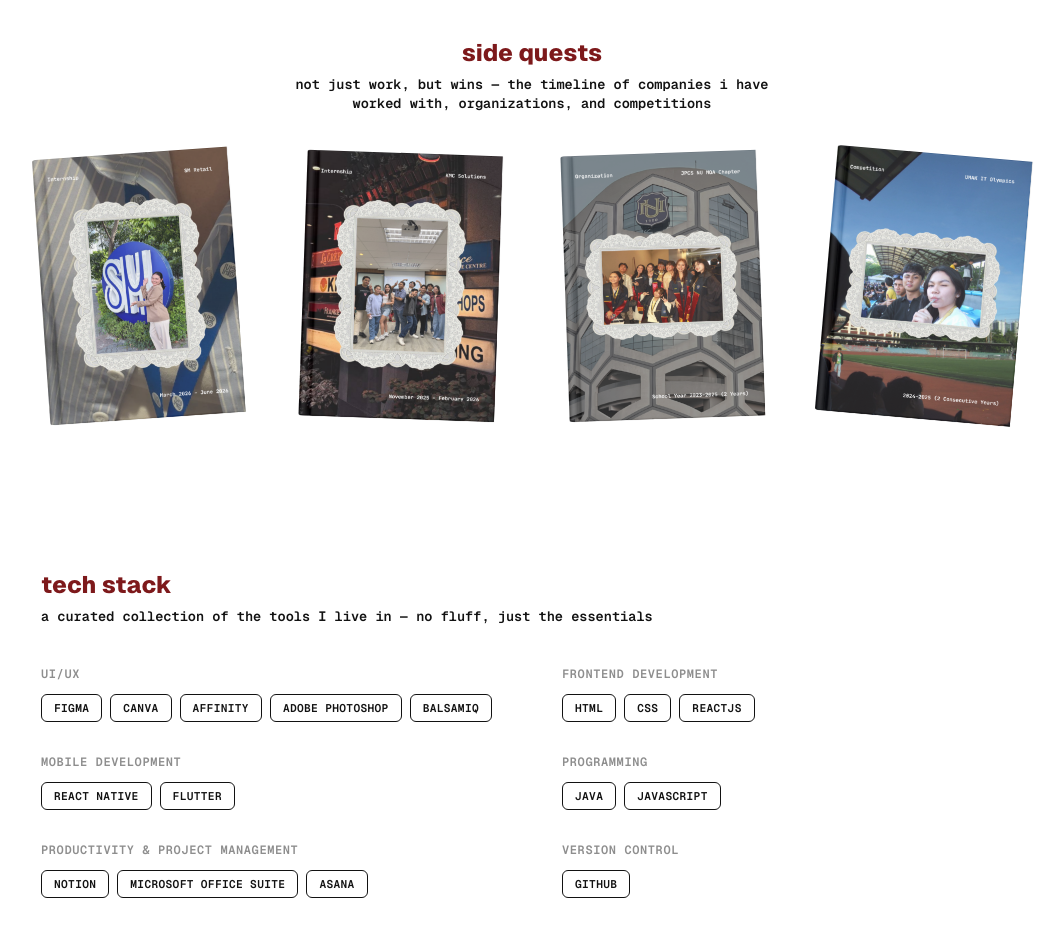
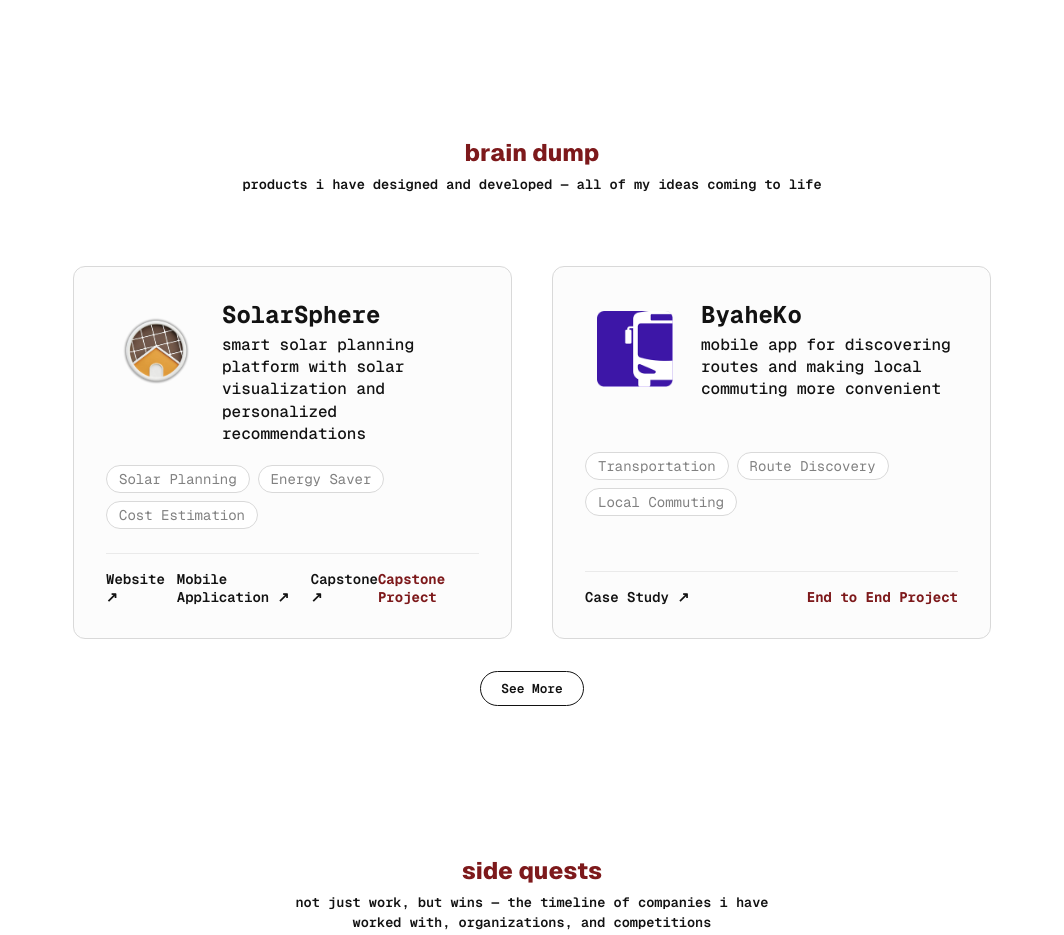
Before and after one commit to marianadine/mariafaye2026, a React (Vite) app: page / in a window 1280 px wide. Shown: the part 820-1755 px from the top of the page, without its empty margins (108-1172 px from the left). Built offline with nearby package versions, Linux system fonts and the light colour scheme; a web font is replaced by a local one.

Commit message:
Home Page | brain dump section added

```diff
--- a/src/pages/home.jsx
+++ b/src/pages/home.jsx
@@ -1,4 +1,7 @@
 import stripImage from '../imgs/homepageimg.png';
+
+import solarSphereIcon from '../imgs/icons/solarspherelogo.png';
+import byahekoIcon from '../imgs/icons/byahekologo.png';
 
 import kmc from '../imgs/book-kmc.png';
 import sm from '../imgs/book-sm.png';
@@ -12,10 +15,38 @@ import musicImg from '../imgs/cds.png';
 
 import '../styles/commonstyles.css';
 import '../styles/home.css';
+import '../styles/card.css';
 
 import TechStack from '../components/techStack';
 
 export default function Home() {
+
+    const projects = [
+        {
+            id: 1,
+            title: 'SolarSphere',
+            description: 'smart solar planning platform with solar visualization and personalized recommendations',
+            icon: solarSphereIcon,
+            tags: ['Solar Planning', 'Energy Saver', 'Cost Estimation'],
+            links: [
+                { label: 'Website ↗', url: '#' },
+                { label: 'Mobile Application ↗', url: '#' },
+                { label: 'Capstone ↗', url: '#' },
+            ],
+            badge: 'Capstone Project',
+        },
+        {
+            id: 2,
+            title: 'ByaheKo',
+            description: 'mobile app for discovering routes and making local commuting more convenient',
+            icon: byahekoIcon,
+            tags: ['Transportation', 'Route Discovery', 'Local Commuting'],
+            links: [
+                { label: 'Case Study ↗', url: '#' },
+            ],
+            badge: 'End to End Project',
+        },
+    ];
 
     const hobbiesList = [
         {
@@ -60,6 +91,49 @@ export default function Home() {
                 </div>
             </section>
 
+            {/* SECOND SECTION */}
+            <section className="braindump-section">
+                <h3 className="section-name">brain dump</h3>
+                <code className="section-description">
+                    products i have designed and developed — all of my ideas coming to life
+                </code>
+
+                <div className="projects-grid">
+                    {projects.map((project) => (
+                        <div key={project.id} className="project-card">
+                            <div className="card-header">
+                                <img src={project.icon} alt={project.title} className="project-icon" />
+                                <div className="project-meta">
+                                    <h4 className="project-title">{project.title}</h4>
+                                    <p className="project-desc">{project.description}</p>
+                                </div>
+                            </div>
+
+                            <div className="tag-list">
+                                {project.tags.map((tag, idx) => (
+                                    <span key={idx} className="project-tag">
+                                        {tag}
+                                    </span>
+                                ))}
+                            </div>
+
+                            <div className="card-footer">
+                                <div className="footer-links">
+                                    {project.links.map((link, idx) => (
+                                        <a key={idx} href={link.url} className="project-link">
+                                            {link.label}
+                                        </a>
+                                    ))}
+                                </div>
+                                <span className="project-badge">{project.badge}</span>
+                            </div>
+                        </div>
+                    ))}
+                </div>
+
+                <button className="see-more-btn">See More</button>
+            </section>
+
             {/* THIRD SECTION */}
             <section className='third-section'>
                 <h3 className='section-name'>side quests</h3>
--- /dev/null
+++ b/src/styles/card.css
@@ -0,0 +1,130 @@
+.braindump-section {
+    display: flex;
+    flex-direction: column;
+    align-items: center;
+    width: 100%;
+    max-width: 1440px;
+    margin: 250px auto 100px auto;
+}
+
+.projects-grid {
+    display: grid;
+    grid-template-columns: 1fr 1fr;
+    gap: 40px;
+    margin: 32px;
+}
+
+.project-card {
+    background-color: var(--box-bg);
+    border: 1px solid var(--box-stroke);
+    border-radius: 12px;
+    padding: 32px;
+    display: flex;
+    flex-direction: column;
+    justify-content: space-between;
+    max-width: 684px;
+    transition: transform 0.2s ease, box-shadow 0.2s ease;
+}
+
+.project-card:hover {
+    transform: translateY(-2px);
+    box-shadow: 0 4px 12px rgba(0, 0, 0, 0.05);
+}
+
+.card-header {
+    display: flex;
+    align-items: flex-start;
+    gap: 16px;
+    margin-bottom: 20px;
+}
+
+.project-icon {
+    width: 100px;
+    height: 100px;
+    object-fit: cover;
+    padding: 12px;
+}
+
+.project-title {
+    font-family: 'Geist Mono', sans-serif;
+    font-size: 1.5rem;
+    font-weight: 700;
+    color: var(--text-color);
+    margin-bottom: 4px;
+}
+
+.project-desc {
+    font-family: 'Geist Mono', monospace;
+    font-size: 1rem;
+    color: var(--text-color);
+    font-weight: 500;
+    line-height: 1.4;
+}
+
+.tag-list {
+    display: flex;
+    flex-wrap: wrap;
+    gap: 8px;
+    margin-bottom: 24px;
+}
+
+.project-tag {
+    font-family: 'Geist Mono', monospace;
+    font-size: 0.875rem;
+    color: var(--grey-color);
+    border: 1px solid var(--box-stroke);
+    border-radius: 20px;
+    padding: 4px 12px;
+    background-color: #ffffff;
+}
+
+.card-footer {
+    border-top: 1px solid #eaeaea;
+    padding-top: 16px;
+    display: flex;
+    align-items: center;
+    justify-content: space-between;
+}
+
+.footer-links {
+    display: flex;
+    gap: 12px;
+}
+
+.project-link {
+    font-family: 'Geist Mono', monospace;
+    font-size: 0.875rem;
+    font-weight: 600;
+    color: var(--text-color);
+    text-decoration: none;
+    transition: opacity 0.2s ease;
+}
+
+.project-link:hover {
+    opacity: 0.7;
+}
+
+.project-badge {
+    font-family: 'Geist Mono', monospace;
+    font-size: 0.875rem;
+    font-weight: 700;
+    color: var(--brand-color);
+}
+
+.see-more-btn {
+    font-family: 'Geist Mono', monospace;
+    font-size: 0.8rem;
+    font-weight: 600;
+    color: var(--text-color);
+    border: 1px solid var(--text-color);
+    background: transparent;
+    border-radius: 20px;
+    padding: 8px 20px;
+    cursor: pointer;
+    transition: all 0.2s ease;
+}
+
+.see-more-btn:hover {
+    background-color: var(--text-color);
+    color: #ffffff;
+}
```
Also changed, not shown: src/imgs/icons/byahekologo.png (added), src/imgs/icons/solarspherelogo.png (added).
